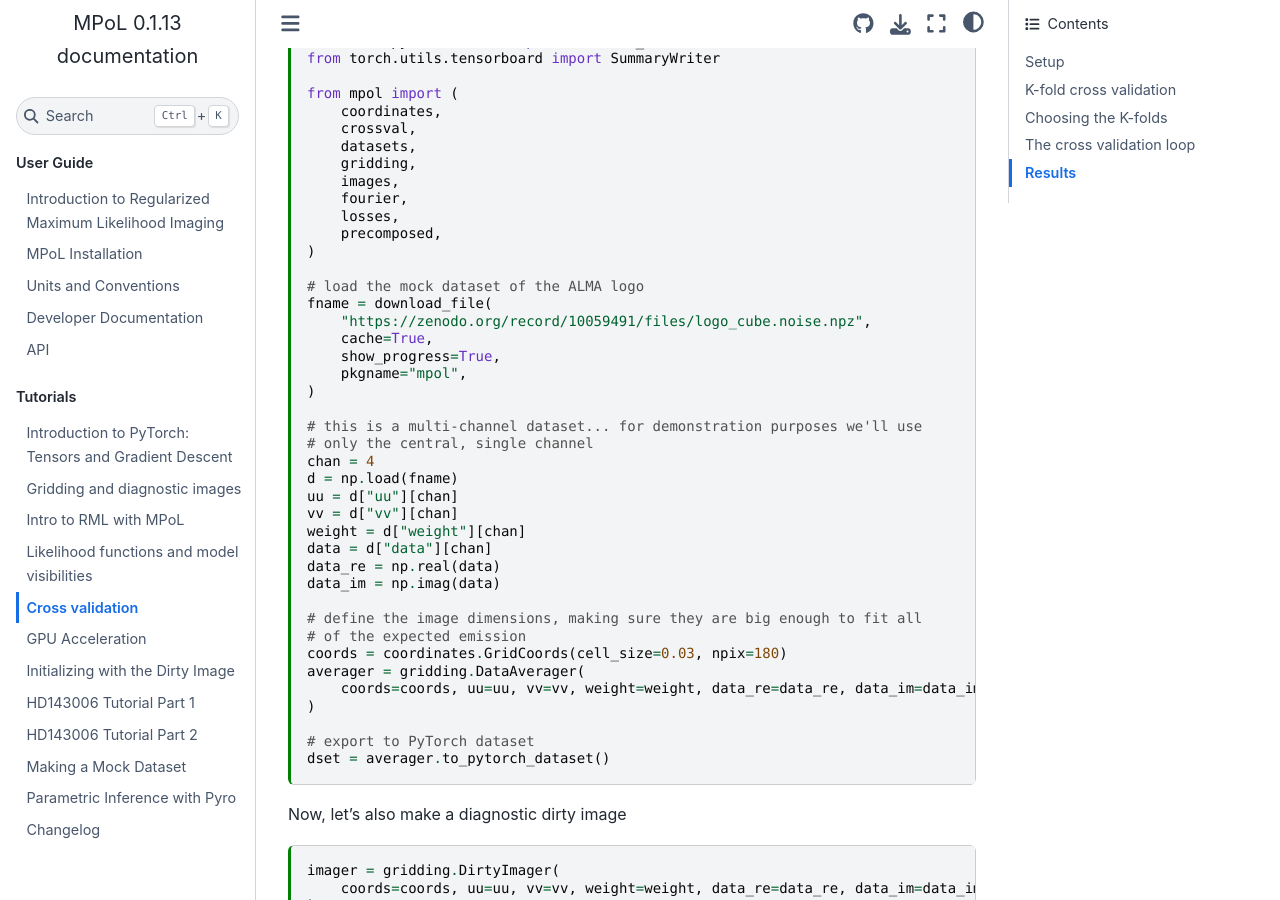
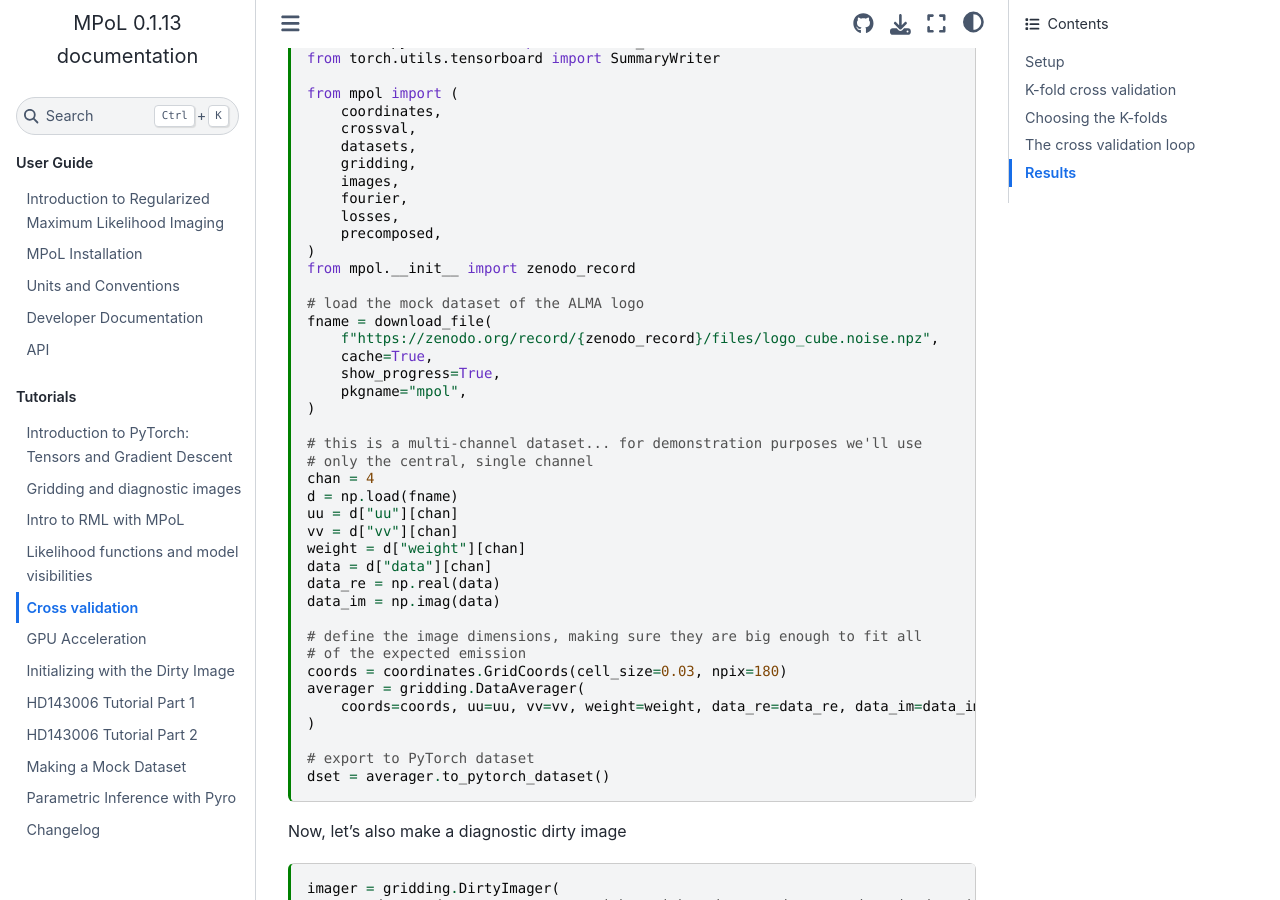
Before and after one commit to MPoL-dev/MPoL, a Sphinx documentation site: the page built from docs/ci-tutorials/crossvalidation.md, in a window 1280 px wide and 900 px high, scrolled down 581 px. Built offline with Sphinx 7.4.7 and the Sphinx Book theme 1.1.4, drawn with Linux system fonts in a browser that asks for light colours; some of the changed text lies outside the part shown.

Commit message:
crossvalidation tutorial: update zenodo record ref

````diff
--- a/docs/ci-tutorials/crossvalidation.md
+++ b/docs/ci-tutorials/crossvalidation.md
@@ -48,10 +48,11 @@
     losses,
     precomposed,
 )
+from mpol.__init__ import zenodo_record
 
 # load the mock dataset of the ALMA logo
 fname = download_file(
-    "https://zenodo.org/record/10059491/files/logo_cube.noise.npz",
+    f"https://zenodo.org/record/{zenodo_record}/files/logo_cube.noise.npz",
     cache=True,
     show_progress=True,
     pkgname="mpol",
@@ -361,7 +362,7 @@
 
 ```{code-cell}
 fname = download_file(
-    "https://zenodo.org/record/10059491/files/logo_cube.tclean.fits",
+    f"https://zenodo.org/record/{zenodo_record}/files/logo_cube.tclean.fits",
     cache=True,
     show_progress=True,
     pkgname="mpol",
````
